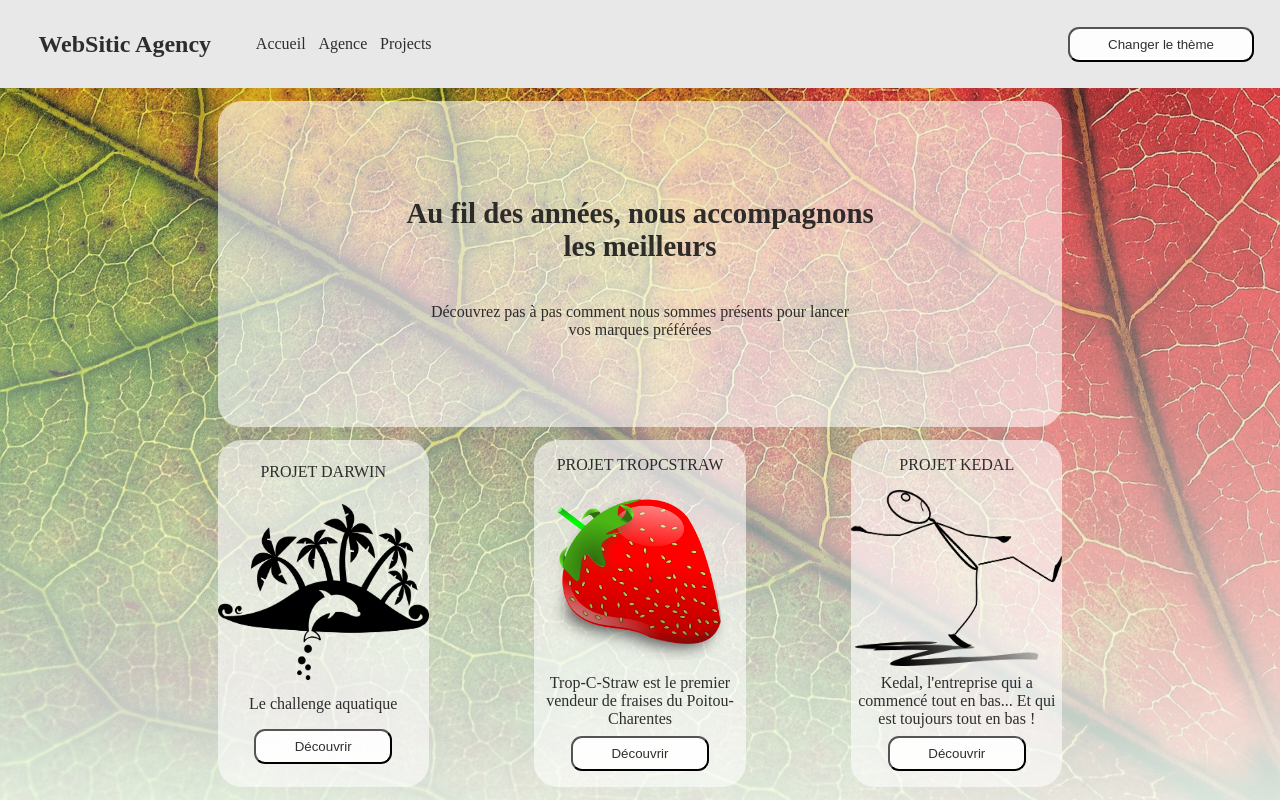
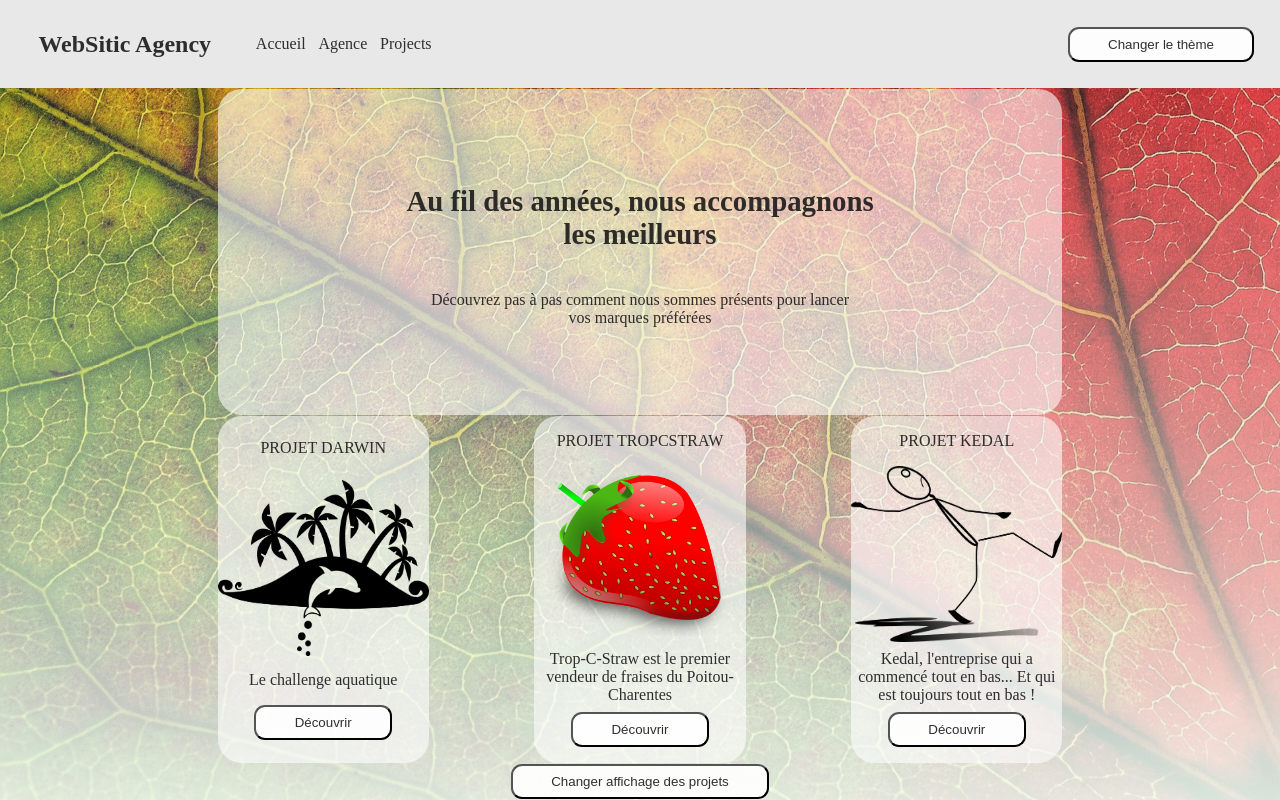
Before and after one commit to TimotheeGimbert/React-Agency, a React (Create React App) app: page /React-Agency/works in a window 1280 px wide. Built offline with nearby package versions, Linux system fonts and the light colour scheme.

Commit message:
adds bonus question

```diff
--- /dev/null
+++ b/src/contexts/CardsContext.js
@@ -0,0 +1,5 @@
+import { createContext } from 'react';
+
+const CardsContext = createContext(true);
+
+export default CardsContext;
--- a/src/pages/Works/index.jsx
+++ b/src/pages/Works/index.jsx
@@ -1,18 +1,23 @@
-import React, { useContext } from 'react';
+import React, { useState } from 'react';
 import { Link } from 'react-router-dom';
 import ProjectCard from '../../components/ProjectCard';
 import Projects from '../../assets/projects.json';
-import ThemeContext from '../../contexts/ThemeContext';
+import CardsContext from '../../contexts/CardsContext';
 
 const Works = () => {
-  const theme = useContext(ThemeContext);
+  const [cardDisplay, setCardDisplay] = useState(true);
+
   return (
+    <CardsContext.Provider value={{
+      cardDisplay,
+      toggleCards: () => setCardDisplay(cardDisplay => !cardDisplay)
+    }}>
       <main className='Works'>
         <div className='hero'>
           <h2>Au fil des années, nous accompagnons les meilleurs</h2>
           <p>Découvrez pas à pas comment nous sommes présents pour lancer vos marques préférées</p>
         </div>
-      {(!theme.darkTheme) &&
+        {(cardDisplay) &&
         <section className='projects'>
           <ProjectCard project={Projects['darwin']}/>
           <ProjectCard project={Projects['tropcstraw']}/>
@@ -25,7 +30,9 @@ const Works = () => {
           <Link to={{ pathname: `/works/kedal-study-case` }}>Découvrir le projet Kedal</Link>
         </section>
         }
+        <button onClick={() => setCardDisplay(!cardDisplay)}>Changer affichage des projets</button>
       </main>
+    </CardsContext.Provider>
   )
 };
 
```
Lines whose indentation alone changed are shown as unchanged.
